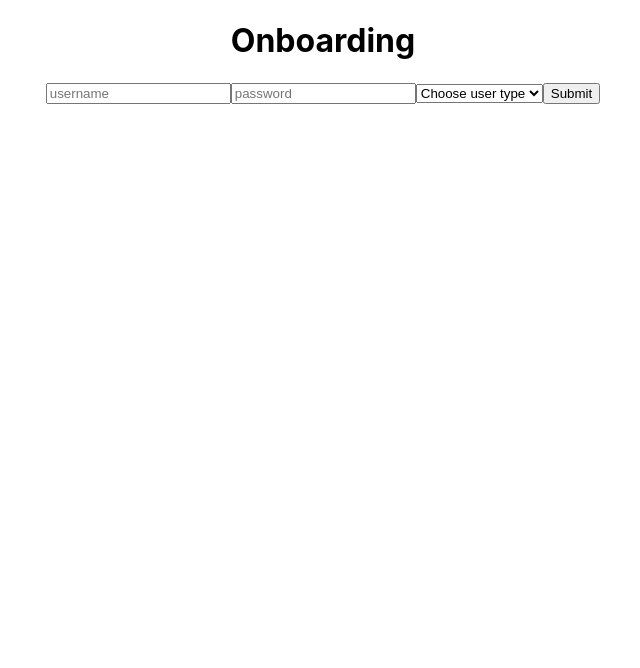
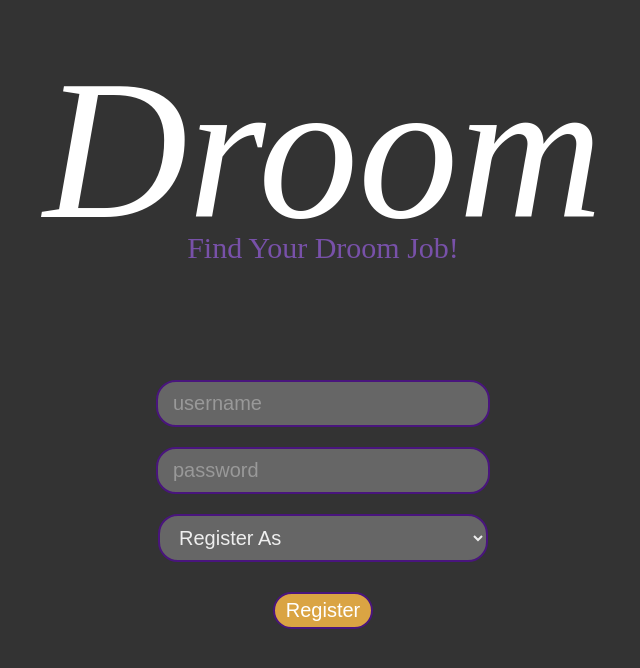
Before and after one commit to williamschwindt/droom-frontend, a React (Create React App) app in the folder droom/: page /onboarding in a window 1280 px wide. Shown: the top 668 px of the page, without its empty margins (317-957 px from the left). Built offline with nearby package versions, Linux system fonts and the light colour scheme.

Commit message:
landing and onboarding page styled

```diff
--- a/droom/package.json
+++ b/droom/package.json
@@ -15,6 +15,7 @@
     "react-router": "^5.1.2",
     "react-router-dom": "^5.1.2",
     "react-scripts": "3.3.0",
+    "sass": "^1.25.0",
     "yup": "^0.28.1"
   },
   "scripts": {
--- a/droom/src/App.css
+++ /dev/null
@@ -1,3 +0,0 @@
-.App {
-  text-align: center;
-}
--- a/droom/src/App.js
+++ b/droom/src/App.js
@@ -1,5 +1,5 @@
 import React from 'react';
-import './App.css';
+import './index.scss';
 import { Route } from 'react-router-dom';
 import LandingPage from './components/LandingPage/LandingPage';
 import FormikOnboarding from './components/Onboarding/Onboarding';
--- /dev/null
+++ b/droom/src/App.scss
@@ -0,0 +1,58 @@
+html, body, div, span, applet, object, iframe,
+h1, h2, h3, h4, h5, h6, p, blockquote, pre,
+a, abbr, acronym, address, big, cite, code,
+del, dfn, em, img, ins, kbd, q, s, samp,
+small, strike, strong, sub, sup, tt, var,
+b, u, i, center,
+dl, dt, dd, ol, ul, li,
+fieldset, form, label, legend,
+table, caption, tbody, tfoot, thead, tr, th, td,
+article, aside, canvas, details, embed,
+figure, figcaption, footer, header, hgroup,
+menu, nav, output, ruby, section, summary,
+time, mark, audio, video {
+	margin: 0;
+	padding: 0;
+	border: 0;
+	font-size: 100%;
+	font: inherit;
+	vertical-align: baseline;
+}
+/* HTML5 display-role reset for older browsers */
+article, aside, details, figcaption, figure,
+footer, header, hgroup, menu, nav, section {
+	display: block;
+}
+body {
+	line-height: 1.5;
+}
+ol, ul {
+	list-style: none;
+}
+blockquote, q {
+	quotes: none;
+}
+blockquote:before, blockquote:after,
+q:before, q:after {
+	content: '';
+	content: none;
+}
+table {
+	border-collapse: collapse;
+	border-spacing: 0;
+}
+
+/*********    ****************    End Of Reset    *************   ***************/
+
+html {
+  font-size: 62.5%;
+
+
+    .App {
+    text-align: center;
+    width: 100vw;
+    height: 100vh;
+    background-color: #333333;
+
+    }
+}
--- a/droom/src/components/LandingPage/LandingPage.js
+++ b/droom/src/components/LandingPage/LandingPage.js
@@ -3,10 +3,13 @@
 
 const LandingPage = () => {
     return (
-        <div>
+        <div className="landing-page" >
             <h1>Droom</h1>
-            <Link>Sign In</Link>
-            <Link to="/onboarding" >Register</Link>
+            <h2>Find Your Droom Job!</h2>
+            <div className="links">
+                <Link>Sign In</Link>
+                <Link to="/onboarding" >Register</Link>
+            </div>
         </div>
     )
 }
--- a/droom/src/components/LandingPage/LandingPage.scss
+++ b/droom/src/components/LandingPage/LandingPage.scss
@@ -0,0 +1,38 @@
+.landing-page {
+    margin: 0 auto;
+
+    h1 {
+        font-size: 20rem;
+        color: #ffffff;
+        font-style: italic;
+    }
+
+    h2 {
+        font-size: 3rem;
+        color: #7851A9;
+        margin-top: -75px;
+    }
+
+    .links {
+        margin: 100px auto;
+        display: flex;
+        flex-direction: column;
+        background-color: #666666;
+        width: 200px;
+        border-radius: 25px;
+        padding: 20px 0;
+
+            a {
+                transition: .3s;
+                font-size: 2.5rem;
+                text-decoration: none;
+                color: #DAA443;
+                margin: 10px 0;
+
+                    &:hover {
+                        transition: .3s;
+                        color: #FFD893;
+                    }
+            }
+    }
+}
--- a/droom/src/components/Onboarding/Onboarding.js
+++ b/droom/src/components/Onboarding/Onboarding.js
@@ -17,8 +17,9 @@
     }, [status])
 
     return (
-        <div>
-            <h1>Onboarding</h1>
+        <div className="onboarding">
+            <h1>Droom</h1>
+            <h2>Find Your Droom Job!</h2>
             <Form>
                 <Field name="name" type="text" value={values.name} placeholder="username" ></Field>
                 {touched.name && errors.name && <p>{errors.name}</p>}
@@ -27,13 +28,13 @@
                 {touched.password && errors.password && <p>{errors.password}</p>}
 
                 <Field name="type" component="select" value={values.type} >
-                    <option>Choose user type</option>
+                    <option id="placeholder">Register As</option>
                     <option>seeker</option>
                     <option>company</option>
                 </Field>
                 {touched.type && errors.type && <p>{errors.type}</p>}
 
-                <button type="submit">Submit</button>
+                <button type="submit">Register</button>
             </Form>
         </div>
     )
--- a/droom/src/components/Onboarding/Onboarding.scss
+++ b/droom/src/components/Onboarding/Onboarding.scss
@@ -0,0 +1,73 @@
+.onboarding {
+    margin: 0 auto;
+
+    h1 {
+        font-size: 20rem;
+        color: #ffffff;
+        font-style: italic;
+    }
+
+    h2 {
+        font-size: 3rem;
+        color: #7851A9;
+        margin-top: -75px;
+    }
+
+    form {
+        margin: 100px auto;
+        display: flex;
+        flex-direction: column;
+
+        input,
+        select {
+            transition: .3s;
+            outline: none;
+            background-color: #666666;
+            color: #EEE;
+            width: 300px;
+            margin: 10px auto;
+            font-size: 2rem;
+            border-radius: 20px;
+            padding: 10px 15px;
+            border: 2px solid #49157D;
+
+                &:focus {
+                    transition: .3s;
+                    border: 2px solid #F9ED6C;
+                }
+        }
+
+        select {
+            width: 330px;
+        }
+
+        input::placeholder,
+        select::placeholder {
+            color: #999999;
+        }
+
+        button {
+            outline: none;
+            transition: .3s;
+            font-size: 2rem;
+            color: #fff;
+            width: 100px;
+            margin: 20px auto;
+            background-color: #DAA443;
+            border: 2px solid #49157D;
+            border-radius: 20px;
+            padding: 5px 5px;
+
+                &:hover {
+                    transition: .3s;
+                    background-color: #F9C76C;
+                    cursor: pointer;
+                }
+        }
+
+        p {
+            color: #fff;
+            font-size: 1.8rem;
+        }
+    }
+}
--- a/droom/src/index.css
+++ /dev/null
@@ -1,13 +0,0 @@
-body {
-  margin: 0;
-  font-family: -apple-system, BlinkMacSystemFont, 'Segoe UI', 'Roboto', 'Oxygen',
-    'Ubuntu', 'Cantarell', 'Fira Sans', 'Droid Sans', 'Helvetica Neue',
-    sans-serif;
-  -webkit-font-smoothing: antialiased;
-  -moz-osx-font-smoothing: grayscale;
-}
-
-code {
-  font-family: source-code-pro, Menlo, Monaco, Consolas, 'Courier New',
-    monospace;
-}
--- a/droom/src/index.js
+++ b/droom/src/index.js
@@ -1,7 +1,7 @@
 import React from 'react';
 import ReactDOM from 'react-dom';
 import { BrowserRouter as Router } from 'react-router-dom';
-import './index.css';
+import './index.scss';
 import App from './App';
 
 
--- /dev/null
+++ b/droom/src/index.scss
@@ -0,0 +1,3 @@
+@import "App";
+@import "./components/Onboarding/Onboarding.scss";
+@import "./components//LandingPage/LandingPage.scss";
```
Also changed, not shown: 1 other file (tests, documents, lock files or other folders).
